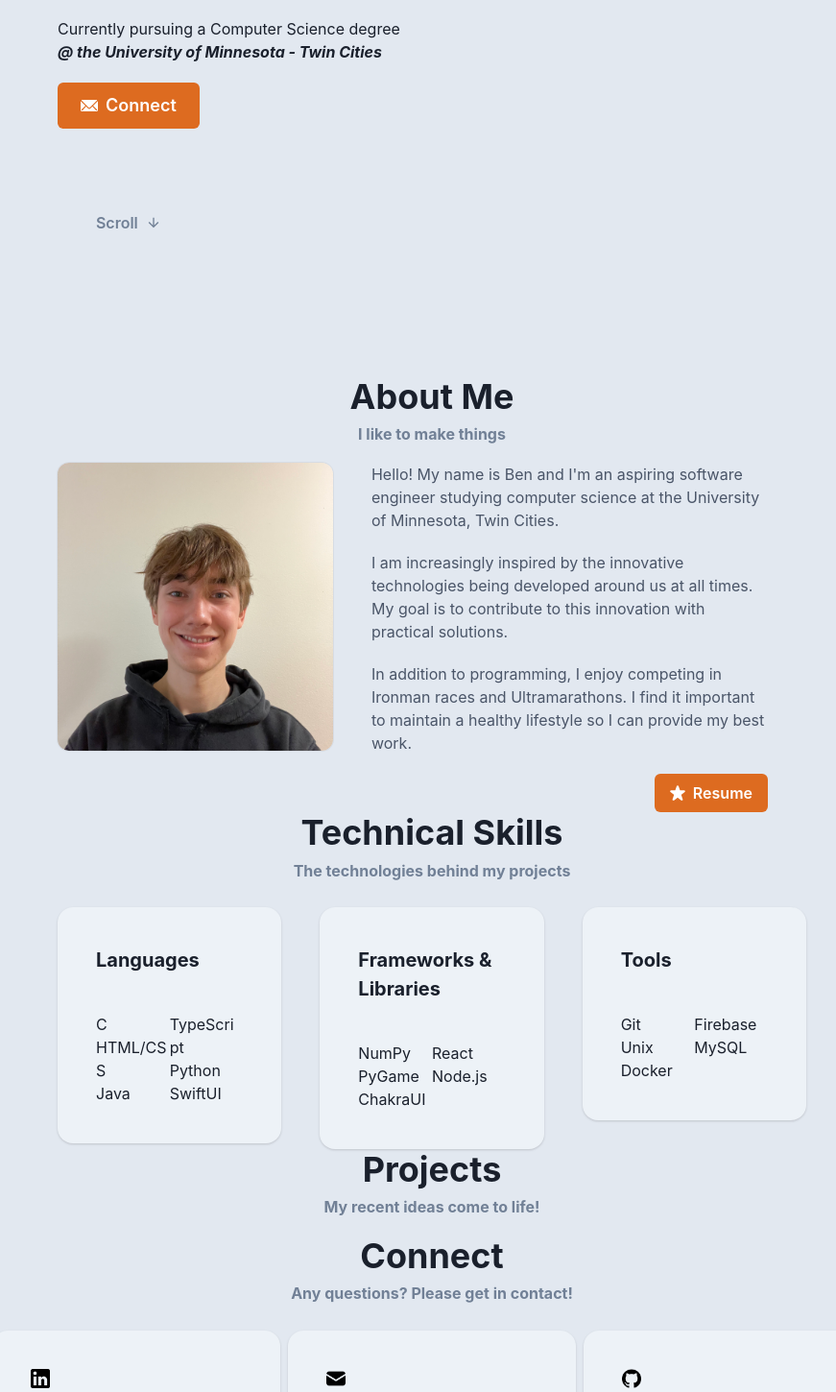
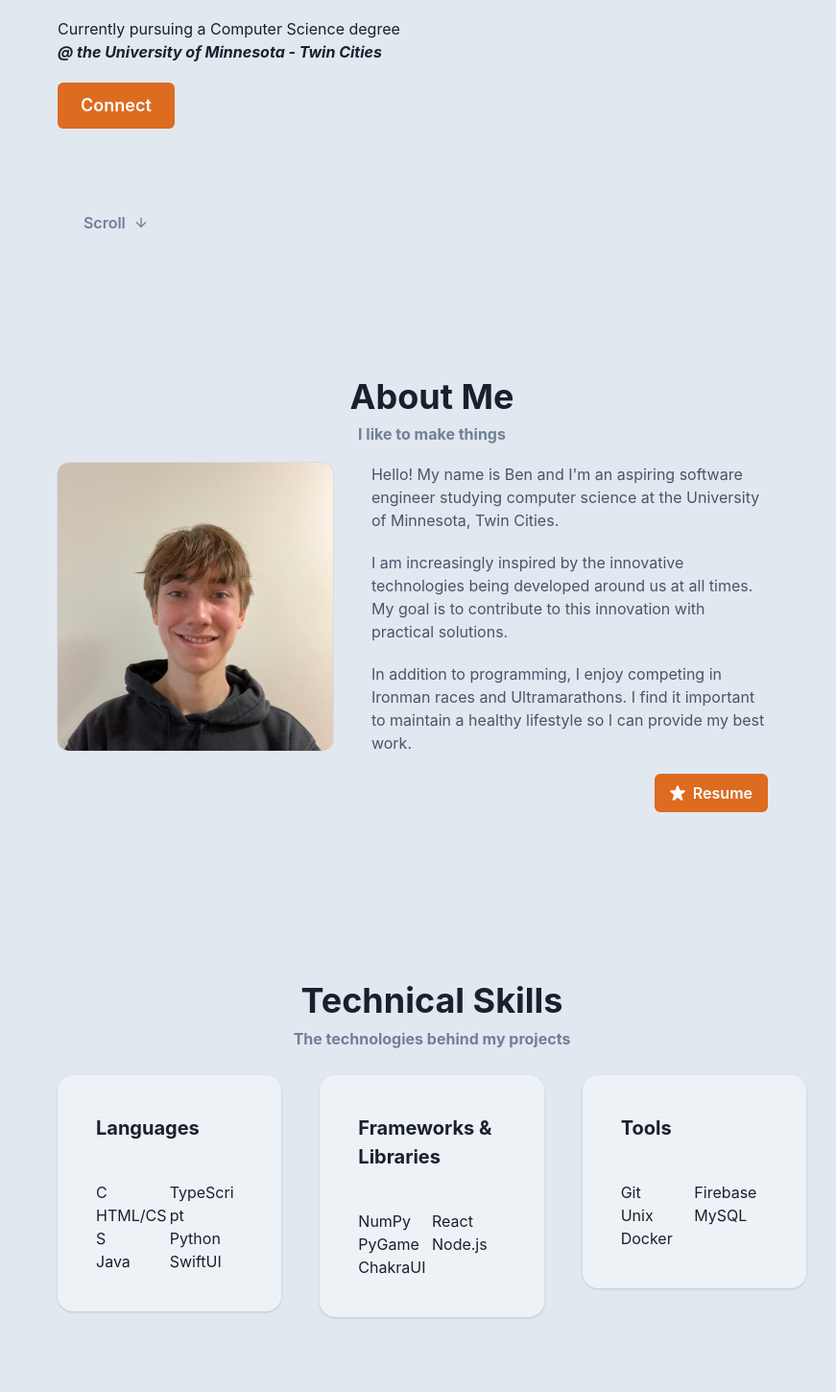
Before and after one commit to benheinen/benjamin-heinen, a React (Vite) app: page / in a window 1280 px wide. Shown: the part 380-1830 px from the top of the page at 96% size, without its empty margins (190-1061 px from the left). Built offline with nearby package versions, Linux system fonts and the light colour scheme.

Commit message:
added spacing

```diff
--- a/src/pages/Home.tsx
+++ b/src/pages/Home.tsx
@@ -1,4 +1,4 @@
-import { ArrowDownIcon, EmailIcon } from "@chakra-ui/icons";
+import { ArrowDownIcon } from "@chakra-ui/icons";
 import {
   Box,
   Heading,
@@ -30,11 +30,7 @@ export default function Home() {
           </Text>
           <HStack>
             <VStack>
-              <Button
-                size={"lg"}
-                colorScheme={"orange"}
-                leftIcon={<EmailIcon />}
-              >
+              <Button size={"lg"} colorScheme={"orange"}>
                 Connect
               </Button>
               <Button rightIcon={<ArrowDownIcon />} variant="link" mt={20}>
@@ -45,10 +41,12 @@ export default function Home() {
         </GridItem>
         <GridItem area="image"></GridItem>
       </Grid>
-      <AboutMe />
-      <TechnicalSkills />
-      <Projects />
-      <Connect />
+      <VStack gap={175}>
+        <AboutMe />
+        <TechnicalSkills />
+        <Projects />
+        <Connect />
+      </VStack>
     </Box>
   );
 }
```
